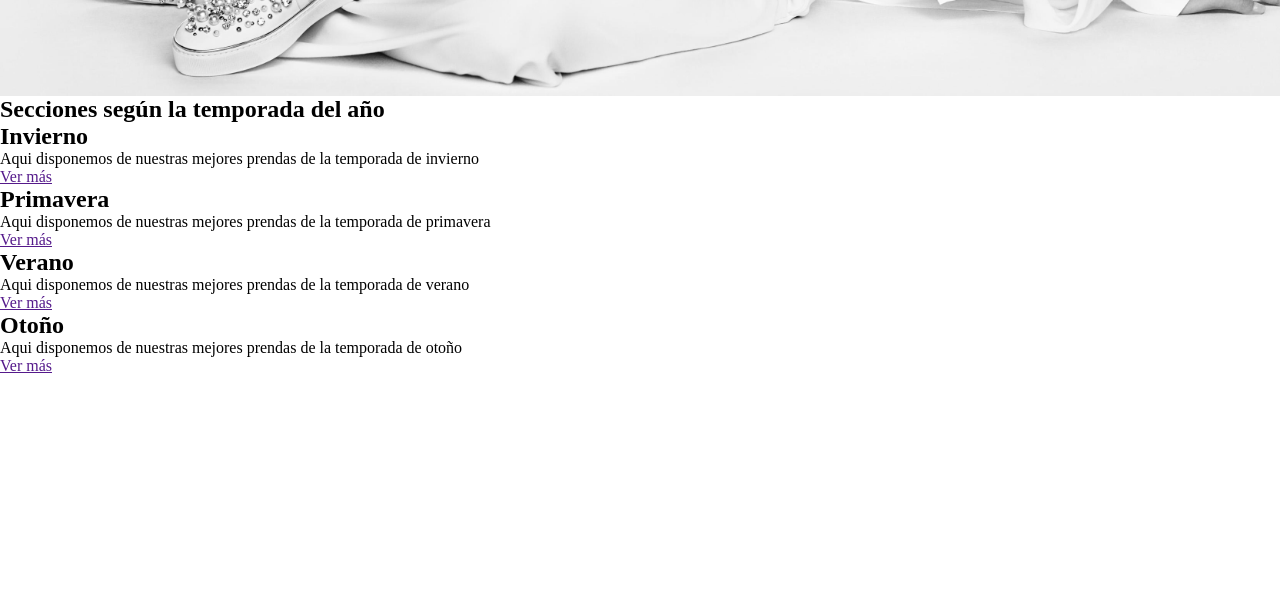
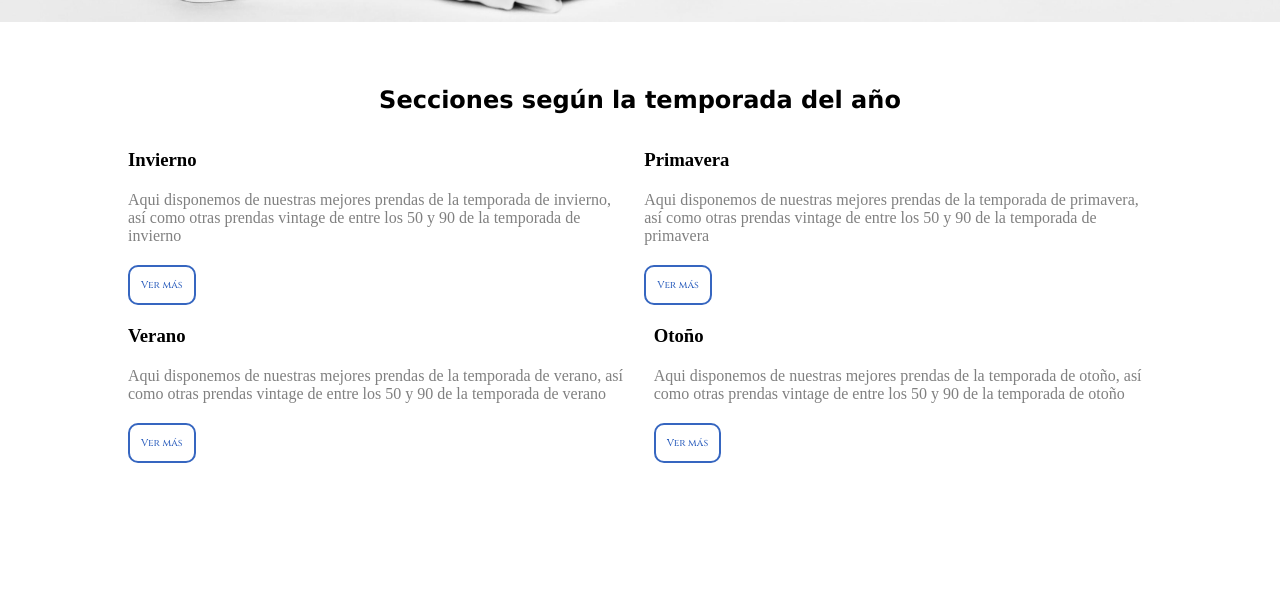
Before and after one commit to daniorea/TrabajoLenguaje, a plain HTML site: page aplicacionRopa.html in a window 1280 px wide. Shown: the part 832-1423 px from the top of the page. Before the commit the page ends 1207 px from the top, so only its background shows below. Drawn offline with Linux system fonts and the light colour scheme.

Commit message:
seccion1 finalizada

```diff
--- a/aplicacionRopa.html
+++ b/aplicacionRopa.html
@@ -12,7 +12,7 @@
 </head>
 <body>
 
-
+   <!-- Encabezado -->
     <div class="header">
         <div class="headerIzq">
             <div class="logoynombre">
@@ -36,7 +36,7 @@
     </div>
 
 
-
+   <!-- Hero -->
     <div class="hero">
         <img class="fondovertical" src="./fondovert.jpg" alt="">
         <img class="fondoancho" src="./blanco.jpg" alt="">
@@ -47,36 +47,40 @@
    </div>
 
 
-
+   <!-- Seccion1 (ventajas) -->
    <div class="seccion1">
         <div class="tituloSec1">
             <h2>Secciones según la temporada del año</h2>
         </div>
 
         <div class="PrimeroSec1">
-            <div>
-                <h2>Invierno</h2>
-                <p>Aqui disponemos de nuestras mejores prendas de la temporada de invierno</p>
+            <div class="ventajas">
+                <h3>Invierno</h3>
+                <p>Aqui disponemos de nuestras mejores prendas de la temporada de invierno, así como otras prendas vintage de entre los 50 y 90 de la temporada de invierno</p>
                 <a href="">Ver más</a>
             </div>
-            <div>
-                <h2>Primavera</h2>
-                <p>Aqui disponemos de nuestras mejores prendas de la temporada de primavera</p>
+            <div class="ventajas">
+                <h3>Primavera</h3>
+                <p>Aqui disponemos de nuestras mejores prendas de la temporada de primavera, así como otras prendas vintage de entre los 50 y 90 de la temporada de primavera</p>
                 <a href="">Ver más</a>
             </div>
         </div>
-        </div class="SegundoSec2">
-            <div>
-                <h2>Verano</h2>
-                <p>Aqui disponemos de nuestras mejores prendas de la temporada de verano</p>
+
+        <div class="SegundoSec1">
+            <div class="ventajas">
+                <h3>Verano</h3>
+                <p>Aqui disponemos de nuestras mejores prendas de la temporada de verano, así como otras prendas vintage de entre los 50 y 90 de la temporada de verano</p>
                 <a href="">Ver más</a>
             </div>
-            <div>
-                <h2>Otoño</h2>
-                <p>Aqui disponemos de nuestras mejores prendas de la temporada de otoño</p>
+            <div class="ventajas">
+                <h3>Otoño</h3>
+                <p>Aqui disponemos de nuestras mejores prendas de la temporada de otoño, así como otras prendas vintage de entre los 50 y 90 de la temporada de otoño</p>
                 <a href="">Ver más</a>
             </div>
         </div>
    </div>
+
+
+
 </body>
 </html>
--- a/styleRopa.css
+++ b/styleRopa.css
@@ -12,6 +12,10 @@
     justify-content: space-between;
     align-items: center;
     background-color: white;
+    position: fixed;
+    z-index: 9999;
+    width: 100%;
+    box-shadow: 0 4px 4px rgba(0, 0, 0, 0.1);
 }
 .headerIzq{
     display: flex;
@@ -84,6 +88,7 @@
 
   .fondovertical {
     width: 100%;
+    margin-top: 9%;
   }
   .fondoancho{
     display: none;
@@ -108,20 +113,59 @@
     font-size: 15px;
     text-decoration: none;
     font-family: 'Cinzel', serif;
-    color: black;
+    color: white;
     padding: 11px;
     border: 2px solid black;
     border-radius: 10px;
-    background-color: white;
+    background-color: black;
   }
 
 
+ /*CSS de la seccion 1 (ventajas) */
+
+.seccion1, .PrimeroSec1, .SegundoSec1{
+    display: flex;
+    flex-direction: column;
+    align-items: center;
+    gap: 20px;
+}
+.seccion1 {
+    margin: 10%;
+}
+
+.tituloSec1{
+    margin-bottom: 15px;
+}
+.ventajas{
+    display: flex;
+    flex-direction: column;
+    gap: 20px;
+}
+.tituloSec1 h2{
+    font-family: 'Lucida Sans', 'Lucida Sans Regular', 'Lucida Grande', 'Lucida Sans Unicode', Geneva, Verdana, sans-serif;
+}
+.ventajas p{
+    color: gray;
+}
+.ventajas a{
+    align-self: flex-start;
+    font-size: 10px;
+    text-decoration: none;
+    font-family: 'Cinzel', serif;
+    color: rgb(54, 102, 192);
+    padding: 11px;
+    border: 2px solid rgb(54, 102, 192);
+    border-radius: 10px;
+    background-color: white;
+}
 
 
  /*MEDIA QUERYS*/
 
  /*MEDIA QUERY PARA TABLET*/
  @media (min-width: 834px){
+
+    /* Cambios para HERO */
     .fondovertical{
         display: none;
     }
@@ -134,11 +178,23 @@
     .TituloSuperpuesto a{
         font-size: 25px;
     }
+
+    /* Cambios para seccion1 (ventajas) */
+    .PrimeroSec1, .SegundoSec1{
+        display: flex;
+        flex-direction: row;
+    }
+    .seccion1{
+        margin-top: 5%;
+    }
+
  }
 
  /*MEDIA QUERY PARA DESKTOP*/
  @media (min-width: 1440px) {
-     .enlacesIzq{
+
+    /* Cambios para el encabezado */
+    .enlacesIzq{
         display: flex;
      }
      .enlaceLogIn{
@@ -150,4 +206,6 @@
      .imgbur{
         display: none;
      }
+
+
   }
```
